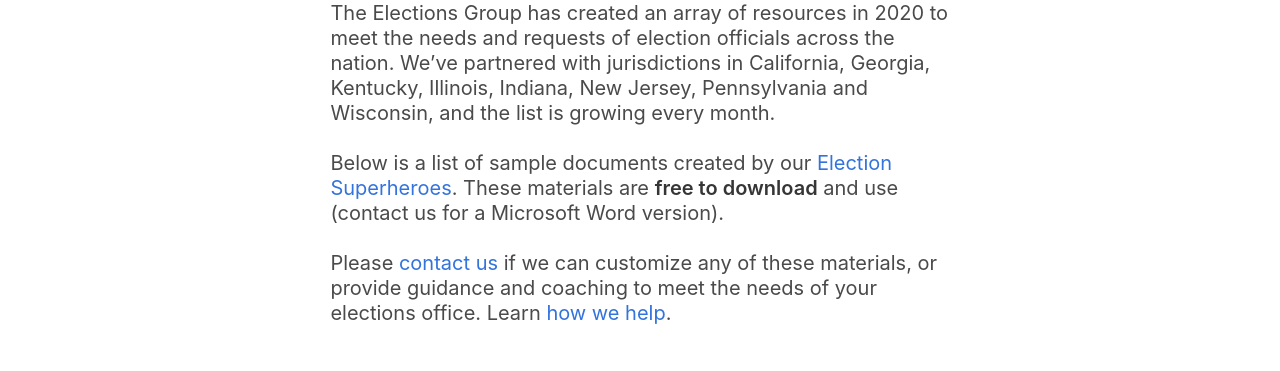
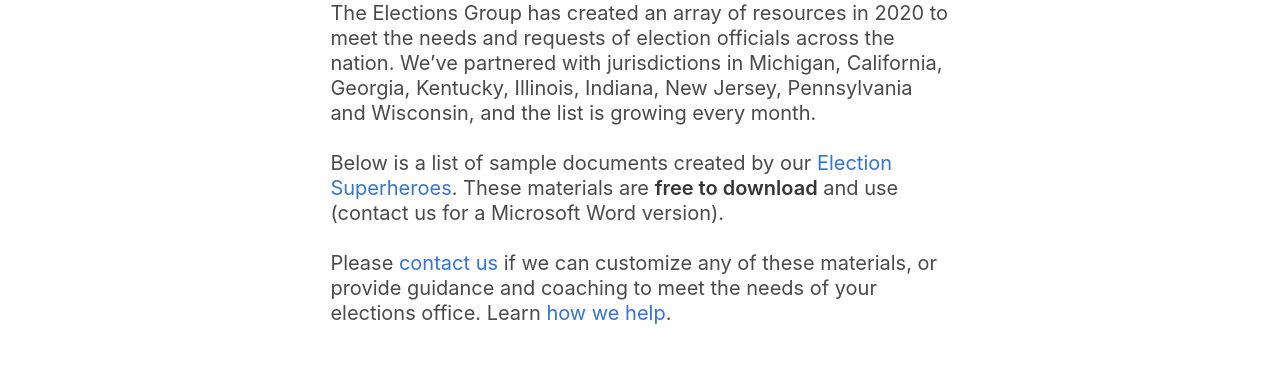
Before and after one commit to ElectionsGroup/ElectionsGroup.github.io, a plain HTML site: page our-work.html in a window 1280 px wide. Shown: the part 199-570 px from the top of the page. Drawn offline with nearby package versions, Linux system fonts and the light colour scheme.

Commit message:
add michigan to list

```diff
--- a/our-work.html
+++ b/our-work.html
@@ -114,7 +114,7 @@
                                 Our Work
                             </h1>
                             <h2 class="subtitle">
-                                The Elections Group has created an array of resources in 2020 to meet the needs and requests of election officials across the nation. We’ve partnered with jurisdictions in California, Georgia, Kentucky, Illinois, Indiana, New Jersey, Pennsylvania and Wisconsin, and the list is growing every month.
+                                The Elections Group has created an array of resources in 2020 to meet the needs and requests of election officials across the nation. We’ve partnered with jurisdictions in Michigan, California, Georgia, Kentucky, Illinois, Indiana, New Jersey, Pennsylvania and Wisconsin, and the list is growing every month.
                                 <br>
                                 <br>
                                 Below is a list of sample documents created by our <a
```
